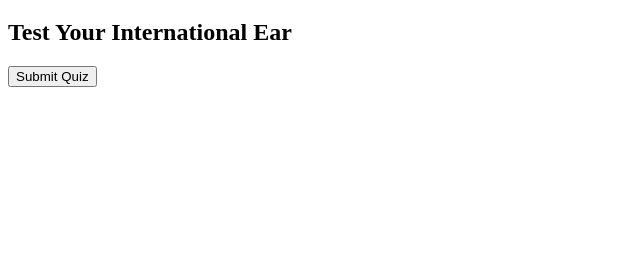
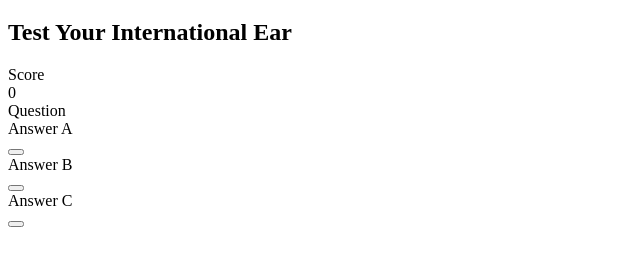
Before and after one commit to tjsanzen/language-game, a plain HTML site: page index.html in a window 1280 px wide. Shown: the part 61-326 px from the top of the page, without its empty margins (0-640 px from the left). Drawn offline with Linux system fonts and the light colour scheme.

Commit message:
Update index.html

```diff
--- a/index.html
+++ b/index.html
@@ -12,13 +12,27 @@
    <h2>Test Your International Ear</h2>
 
 
-  <div id=quiz>
 
-  </div>
-
-  <button id="submit">Submit Quiz</button>
-
-  <div id="results"></div>
+  <div class="flex">
+  <div class="field">Score</div>
+  <div id="score" class="field">0</div>
+</div>
+<div class="flex">
+  <div class="field">Question</div>
+  <div id="question" class="field"></div>
+</div>
+<div class="flex">
+  <div class="field">Answer A</div>
+  <button id="answerA" onclick="answerA_clicked()"></button>
+</div>
+<div class="flex">
+  <div class="field">Answer B</div>
+  <button id="answerB" onclick="answerB_clicked()"></button>
+</div>
+<div class="flex">
+  <div class="field">Answer C</div>
+  <button id="answerC" onclick="answerC_clicked()"></button>
+</div>
 
 
 </body>
```
